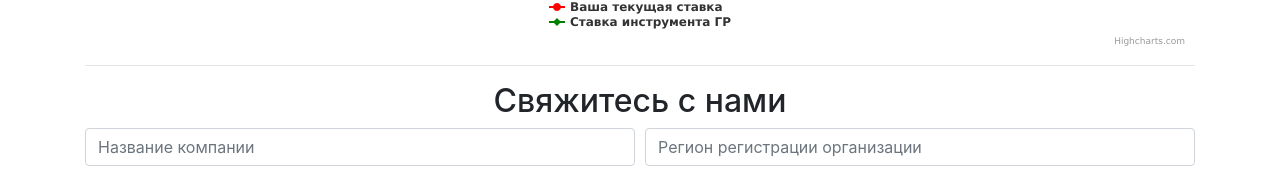
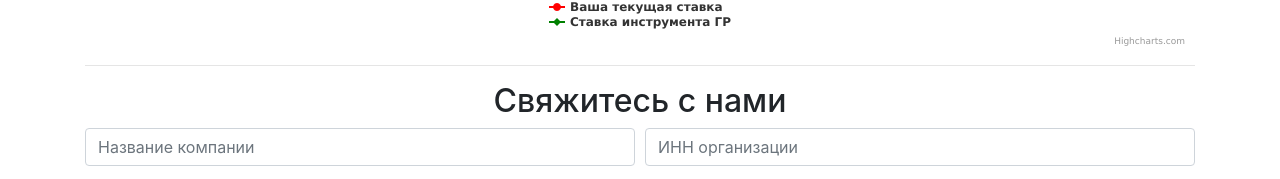
Before and after one commit to Axbry/Axbry.github.io, a plain HTML site: page index.html in a window 1280 px wide. Shown: the part 2856-3035 px from the top of the page. Drawn offline with nearby package versions, Linux system fonts and the light colour scheme.

Commit message:
Регион -> ИНН

```diff
--- a/index.html
+++ b/index.html
@@ -353,7 +353,7 @@
               <input type="text" class="form-control" id="OrgName" placeholder="Название компании"></input>
             </div>
             <div class="form-group col-md-6">
-              <input type="text" class="form-control" id="OrgRegion" placeholder="Регион регистрации организации"></input>
+              <input type="text" class="form-control" id="OrgRegion" placeholder="ИНН организации"></input>
             </div>
             <div class="form-group col-md-6">
               <input type="text" class="form-control" id="FirstName" placeholder="Ваше имя"></input>
```
